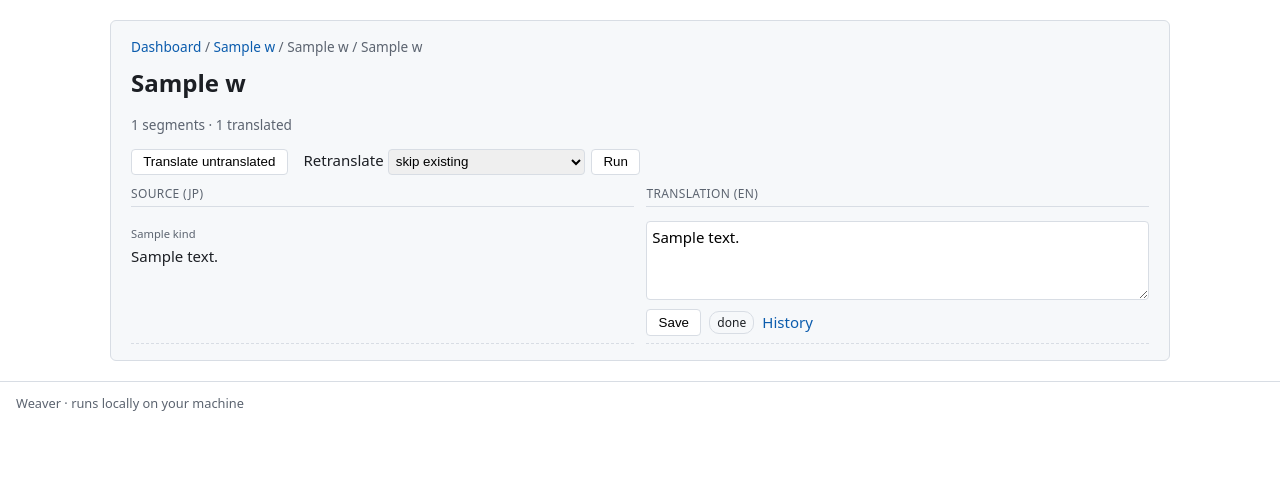
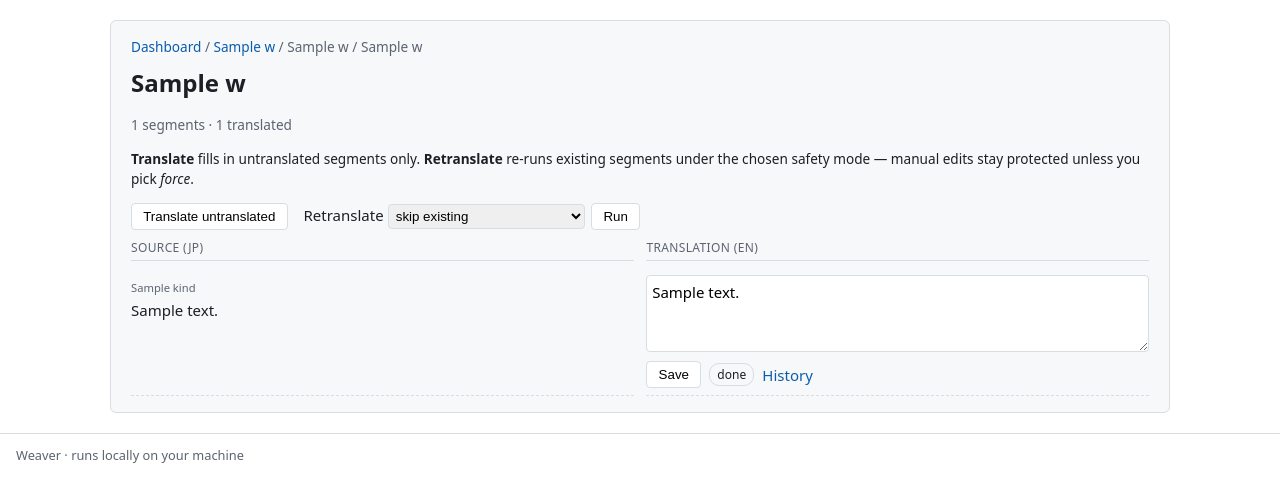
Before and after one commit to Trancend1/weaver, a Python web app: template src/weaver/api/templates/workspace.html in a window 1280 px wide. Shown: the part 43-545 px from the top of the page. Run offline with Jinja, Linux system fonts and the light colour scheme; the template is opened without the code that fills it: most values are stand-ins (such as "Sample title", 1, 10 or a date in 2020).

Commit message:
feat(ui): workspace UX — auto-refresh, unsaved guard, history toggle (Phase A A2-3)
Presentation-only; the lone .py change is a response header, no service or
core change. See docs/PHASE_A_UI_AUDIT.md.

- W1: the segment grid auto-refreshes when a translate/cancel job finishes, via
  an `HX-Trigger: refreshGrid` response header + a #ws-grid listener — the
  terminal job panel stays quiet (no self-poll, preserving existing behavior).
- W2: hint clarifying Translate (untranslated only) vs Retranslate (existing).
- W3/W5: small progressive-enhancement script — unsaved-edit beforeunload guard
  and textarea auto-grow (event-delegated, survives HTMX swaps; no build/SPA).
- W6: dismissable per-segment history ("Hide history").
- tests: terminal job emits the refresh header; workspace grid listens for it.

```diff
--- a/src/weaver/api/templates/partials/_history.html
+++ b/src/weaver/api/templates/partials/_history.html
@@ -1,4 +1,5 @@
 <div class="history">
+  <button type="button" class="link-btn" hx-on:click="this.closest('.history').remove()">Hide history</button>
   {% if history.attempts %}
   <table class="history-tbl">
     <thead><tr><th>#</th><th>Provider</th><th>Model</th><th>When</th><th>Text</th></tr></thead>
--- a/src/weaver/api/templates/workspace.html
+++ b/src/weaver/api/templates/workspace.html
@@ -9,6 +9,10 @@
   </p>
   <h1>{{ ws.chapter_title or "Chapter" }}</h1>
   <p class="meta">{{ ws.segment_count }} segments · {{ ws.translated_count }} translated</p>
+
+  <p class="hint"><strong>Translate</strong> fills in untranslated segments only.
+    <strong>Retranslate</strong> re-runs existing segments under the chosen safety mode —
+    manual edits stay protected unless you pick <em>force</em>.</p>
 
   <div class="job-controls">
     <form hx-post="/ui/projects/{{ ws.project_name }}/chapters/{{ ws.chapter_id }}/translate"
@@ -32,7 +36,12 @@
   {% set name = ws.project_name %}
   {% set chapter_id = ws.chapter_id %}
   {% if ws.segments %}
-  <div class="ws-grid">
+  {# #ws-grid refreshes itself once a translate job finishes: the terminal job
+     response sends an `HX-Trigger: refreshGrid` header, this listens for it. #}
+  <div class="ws-grid" id="ws-grid"
+       hx-get="/ui/projects/{{ ws.project_name }}/chapters/{{ ws.chapter_id }}"
+       hx-trigger="refreshGrid from:body"
+       hx-select="#ws-grid" hx-swap="outerHTML">
     <div class="ws-head ws-src">Source (JP)</div>
     <div class="ws-head ws-tx">Translation (EN)</div>
     {% for seg in ws.segments %}
@@ -43,4 +52,33 @@
   <div class="empty"><p>This chapter has no segments.</p></div>
   {% endif %}
 </section>
+
+{# Progressive enhancement (no build, no framework): unsaved-edit guard (W3) +
+   textarea auto-grow (W5). Uses event delegation so it survives HTMX swaps. #}
+<script>
+(function () {
+  const dirty = new Set();
+  function grow(t) { t.style.height = "auto"; t.style.height = t.scrollHeight + "px"; }
+  function resizeIn(scope) {
+    if (scope && scope.querySelectorAll) scope.querySelectorAll(".seg-input").forEach(grow);
+  }
+  document.addEventListener("input", function (e) {
+    const t = e.target;
+    if (!t.classList || !t.classList.contains("seg-input")) return;
+    const seg = t.closest(".ws-seg");
+    if (seg) { (t.value !== t.defaultValue) ? dirty.add(seg.id) : dirty.delete(seg.id); }
+    grow(t);
+  });
+  document.body.addEventListener("htmx:afterSwap", function (e) {
+    const el = e.target;
+    if (el && el.id === "ws-grid") { dirty.clear(); resizeIn(el); return; }
+    if (el && el.id && el.id.indexOf("seg-") === 0) dirty.delete(el.id);
+    resizeIn(el);
+  });
+  window.addEventListener("beforeunload", function (e) {
+    if (dirty.size) { e.preventDefault(); e.returnValue = ""; }
+  });
+  resizeIn(document);
+})();
+</script>
 {% endblock %}
```
Also changed, not shown: src/weaver/api/routers/ui.py (+7 -1 lines), tests/unit/api/test_ui_jobs.py (+22 -0 lines).
